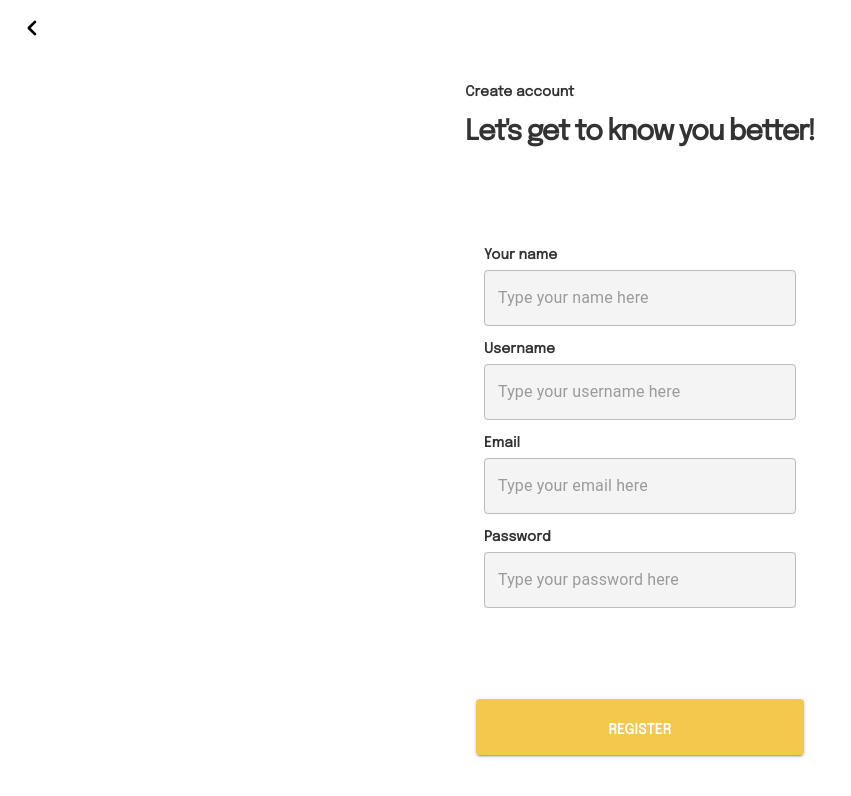
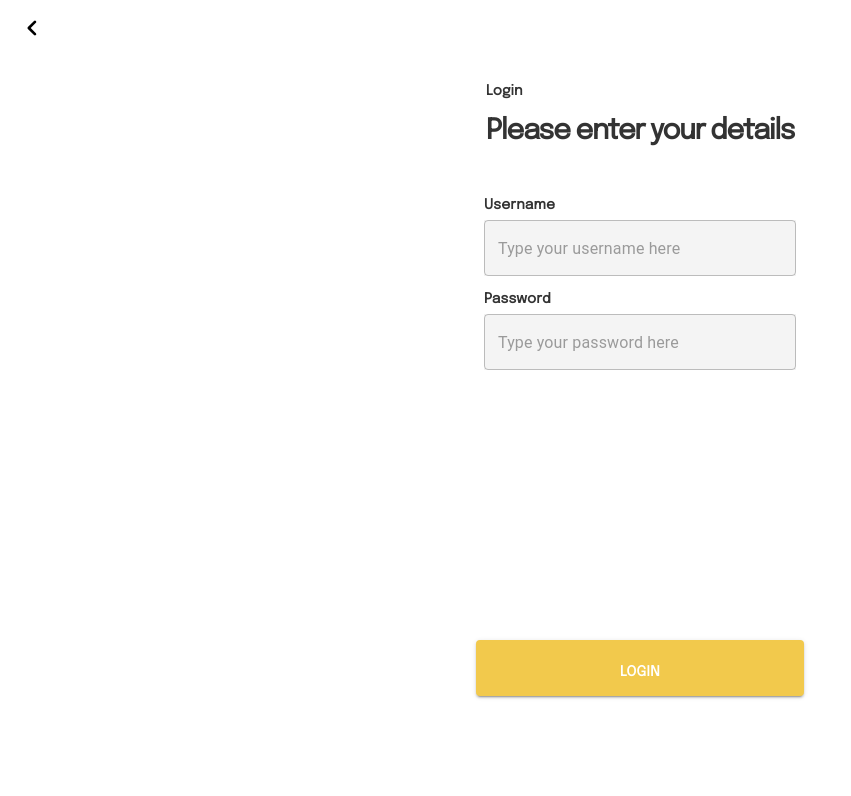
Before and after one commit to Pratikcs50/tic-tac-toe, a React (Create React App) app: page / in a window 1280 px wide. Shown: the top 796 px of the page, without its empty margins (0-851 px from the left). Built offline with nearby package versions, Linux system fonts and the light colour scheme; a web font is replaced by a local one.

Commit message:
changed app.js to app.jsx

```diff
--- a/src/App.js
+++ b/src/App.jsx
@@ -3,6 +3,7 @@ import "./App.scss";
 import { ThemeProvider, createTheme } from "@mui/material/styles";
 import Entry from "./layout/entry/Entry";
 import Register from "./layout/register/Register";
+import Login from "./layout/login/Login";
 
 const theme = createTheme({
   palette: {
@@ -19,7 +20,7 @@ function App() {
   return (
     <ThemeProvider theme={theme}>
       <div className='App'>
-        <Register />
+        <Login />
       </div>
     </ThemeProvider>
   );
```
